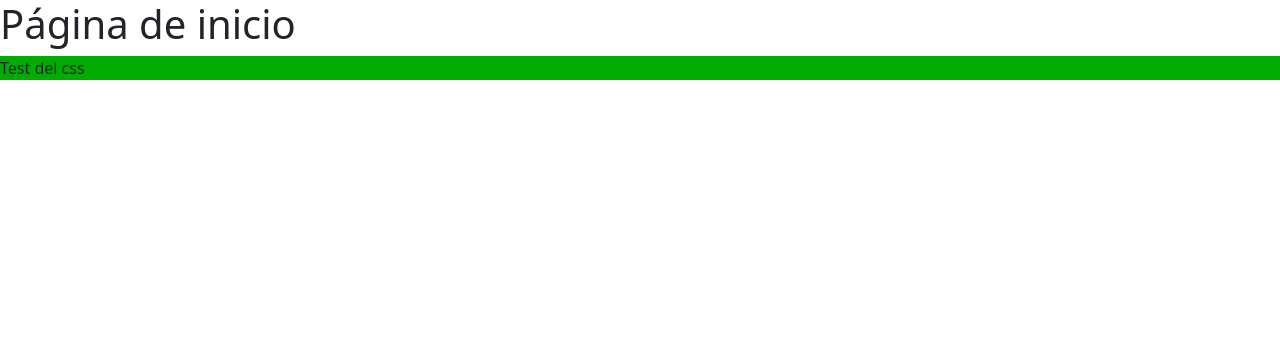
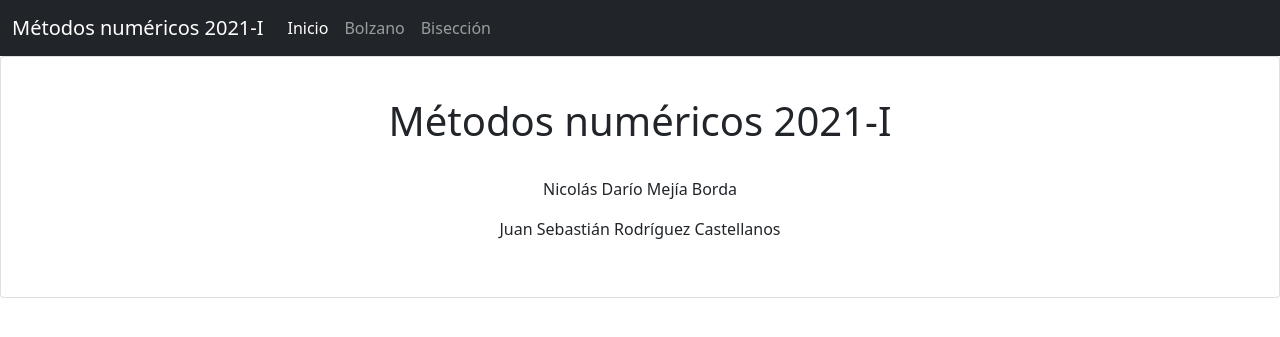
Before and after one commit to juarodriguezc/proyectoMetodos2021-1, a Flask app: page / in a window 1280 px wide. Shown: the top 337 px of the page. Run offline with Flask 2, Linux system fonts and the light colour scheme.

Commit message:
Barra de navegación y primera versión página de presentación

```diff
--- a/proyecto_flask/templates/homepage.html
+++ b/proyecto_flask/templates/homepage.html
@@ -1,12 +1,18 @@
 {% extends 'layouts.html'%}
 
-{%block content%}
-<h1>Página de inicio</h1>
-
-<div class="test">
-    <p>Test del css</p>
+{%block contentA%}
+<div class="contentA">
+    <div class="card text-center">
+        <div class="card-body">
+            <br>
+            <h1 class="card-title">Métodos numéricos 2021-I</h1>
+            <br>
+            <p class="card-text">Nicolás Darío Mejía Borda </p>
+            <p class="card-text">Juan Sebastián Rodríguez Castellanos </p>
+            <br>
+        </div>
+    </div>
 </div>
-
 <script src="{{url_for('static',filename='main.js')}}"></script>
 
-{%endblock content%}
+{%endblock contentA%}
--- a/proyecto_flask/templates/layouts.html
+++ b/proyecto_flask/templates/layouts.html
@@ -9,10 +9,35 @@
     <link href="https://cdn.jsdelivr.net/npm/bootstrap@5.0.0-beta3/dist/css/bootstrap.min.css" rel="stylesheet" integrity="sha384-eOJMYsd53ii+scO/bJGFsiCZc+5NDVN2yr8+0RDqr0Ql0h+rP48ckxlpbzKgwra6" crossorigin="anonymous">
     <!-- Custom Main.css -->
     <link rel = "stylesheet" href="{{url_for('static',filename='main.css')}}">
+
+
+    <nav class="navbar navbar-expand-lg navbar-dark bg-dark">
+        <div class="container-fluid">
+          <a class="navbar-brand" href="{{url_for('homepage')}}">Métodos numéricos 2021-I</a>
+          <button class="navbar-toggler" type="button" data-bs-toggle="collapse" data-bs-target="#navbarNav" aria-controls="navbarNav" aria-expanded="false" aria-label="Toggle navigation">
+            <span class="navbar-toggler-icon"></span>
+          </button>
+          <div class="collapse navbar-collapse" id="navbarNav">
+            <ul class="navbar-nav">
+              <li class="nav-item">
+                <a class="nav-link active" aria-current="page" href="{{url_for('homepage')}}">Inicio</a>
+              </li>
+              <li class="nav-item">
+                <a class="nav-link" href="{{url_for('bolzano')}}">Bolzano</a>
+              </li>
+              <li class="nav-item">
+                <a class="nav-link" href="#">Bisección</a>
+              </li>
+            </ul>
+          </div>
+        </div>
+      </nav>
+
 </head>
 <body>
-    {%block content%}
-    {%endblock content%}
+
+    {%block contentA%}
+    {%endblock contentA%}
     <!-- JavaScript Bundle with Popper -->
 <script src="https://cdn.jsdelivr.net/npm/bootstrap@5.0.0-beta3/dist/js/bootstrap.bundle.min.js" integrity="sha384-JEW9xMcG8R+pH31jmWH6WWP0WintQrMb4s7ZOdauHnUtxwoG2vI5DkLtS3qm9Ekf" crossorigin="anonymous"></script>
 
```
